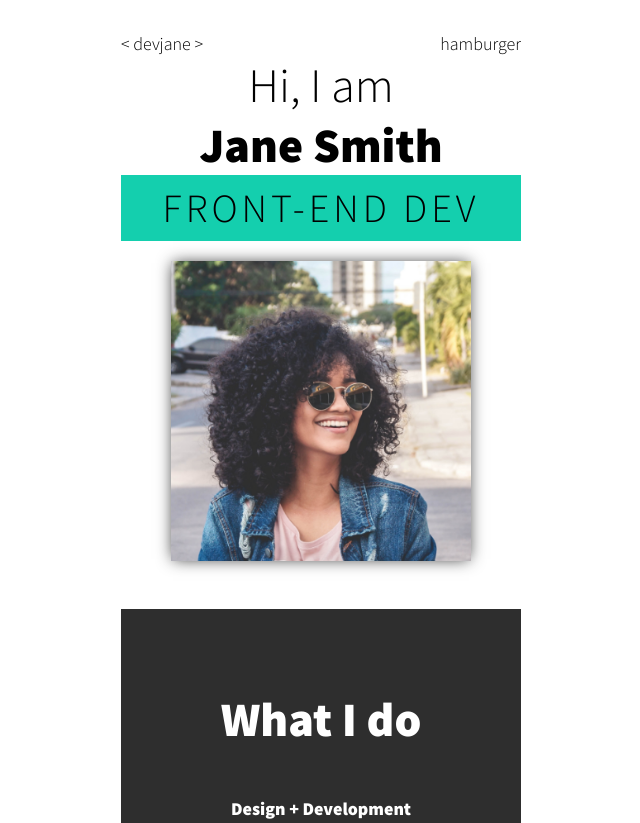
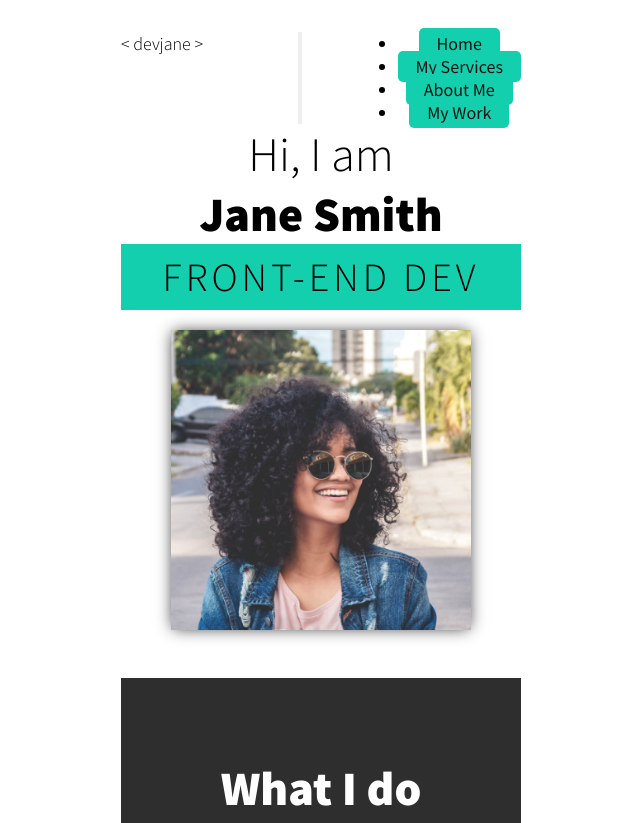
Before and after one commit to AndyCatlow/scrimba, a browser extension: page Portfolio/index.html in a window 1280 px wide. Shown: the top 823 px of the page, without its empty margins (319-959 px from the left). Drawn offline with Linux system fonts and the light colour scheme.

Commit message:
add header elements

```diff
--- a/Portfolio/index.html
+++ b/Portfolio/index.html
@@ -16,7 +16,19 @@
   <body>
     <header>
       <div class="logo">&lt; devjane &gt;</div>
-      <nav>hamburger</nav>
+      <button class="nav-toggle" aria-label="toggle navigation">
+        <span class="hamburger"></span>
+      </button>
+      <nav class="nav">
+        <ul class="nav__list">
+          <li class="nav__item"><a href="" class="nav__link">Home</a></li>
+          <li class="nav__item">
+            <a href="" class="nav__link">My Services</a>
+          </li>
+          <li class="nav__item"><a href="" class="nav__link">About Me</a></li>
+          <li class="nav__item"><a href="" class="nav__link">My Work</a></li>
+        </ul>
+      </nav>
     </header>
     <main>
       <section class="intro">
--- a/Portfolio/styles.css
+++ b/Portfolio/styles.css
@@ -51,12 +51,22 @@ h3 {
   font-weight: 300;
 }
 
+a {
+  background-color: var(--clr-green-mid);
+  text-decoration: none;
+  color: var(--clr-blk-2);
+  padding: 0.2em 1em;
+  font-weight: 500;
+  border: none;
+  border-radius: 5px;
+}
+
 header {
   display: flex;
   justify-content: space-between;
 }
 
-.intro h3 {
+h3 {
   background-color: var(--clr-green-mid);
   padding: 0.2em 1em;
   text-transform: uppercase;
@@ -77,6 +87,7 @@ header {
 section p {
   max-width: 30ch;
   margin: 1em auto;
+  opacity: 0.8;
 }
 
 .whatdo {
```
